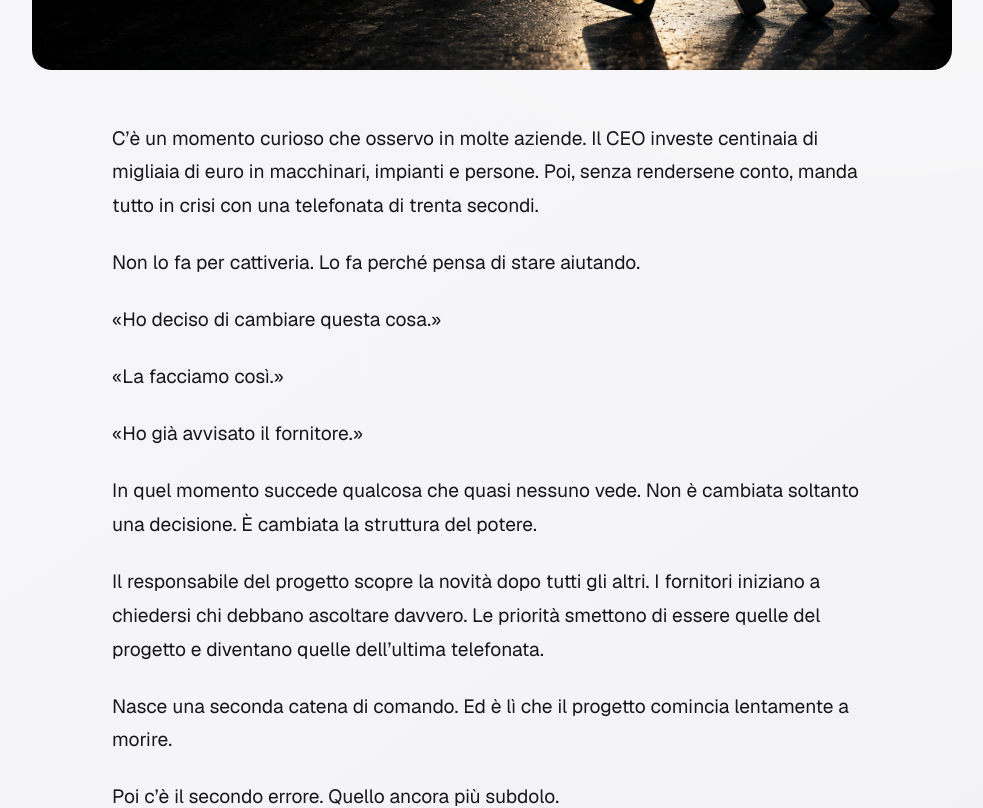
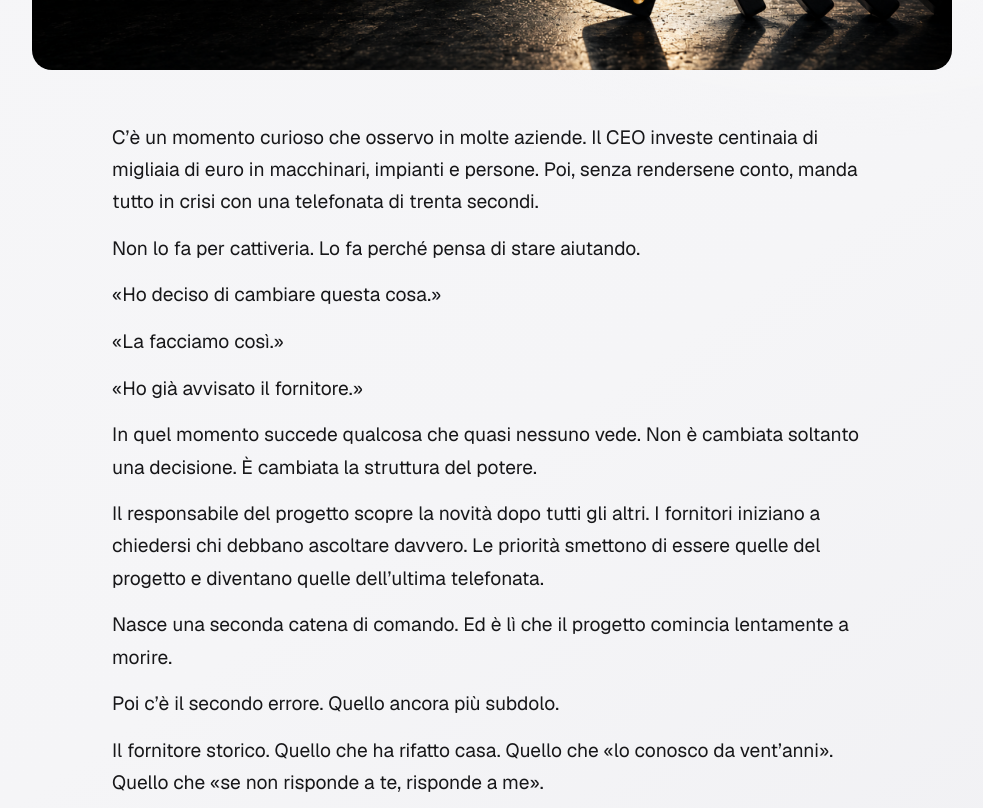
Before and after one commit to GTR2500/MZOS, a Next.js app: page /MZOS/articles/il-giorno-in-cui-il-ceo-diventa-il-problema-del-progetto/ in a window 1280 px wide. Shown: the part 1020-1828 px from the top of the page, without its empty margins (148-1131 px from the left). Built offline with nearby package versions, Linux system fonts and the light colour scheme.

Commit message:
fix(articles): tighten paragraph spacing

```diff
--- a/app/articles/articles.module.css
+++ b/app/articles/articles.module.css
@@ -225,9 +225,9 @@
   line-height: 1.05;
 }
 .articleBody p {
-  margin: 0 0 1.45rem;
+  margin: 0 0 .9rem;
   font-size: clamp(1.04rem, 1.7vw, 1.2rem);
-  line-height: 1.76;
+  line-height: 1.68;
 }
 
 .articleFooter {
```
